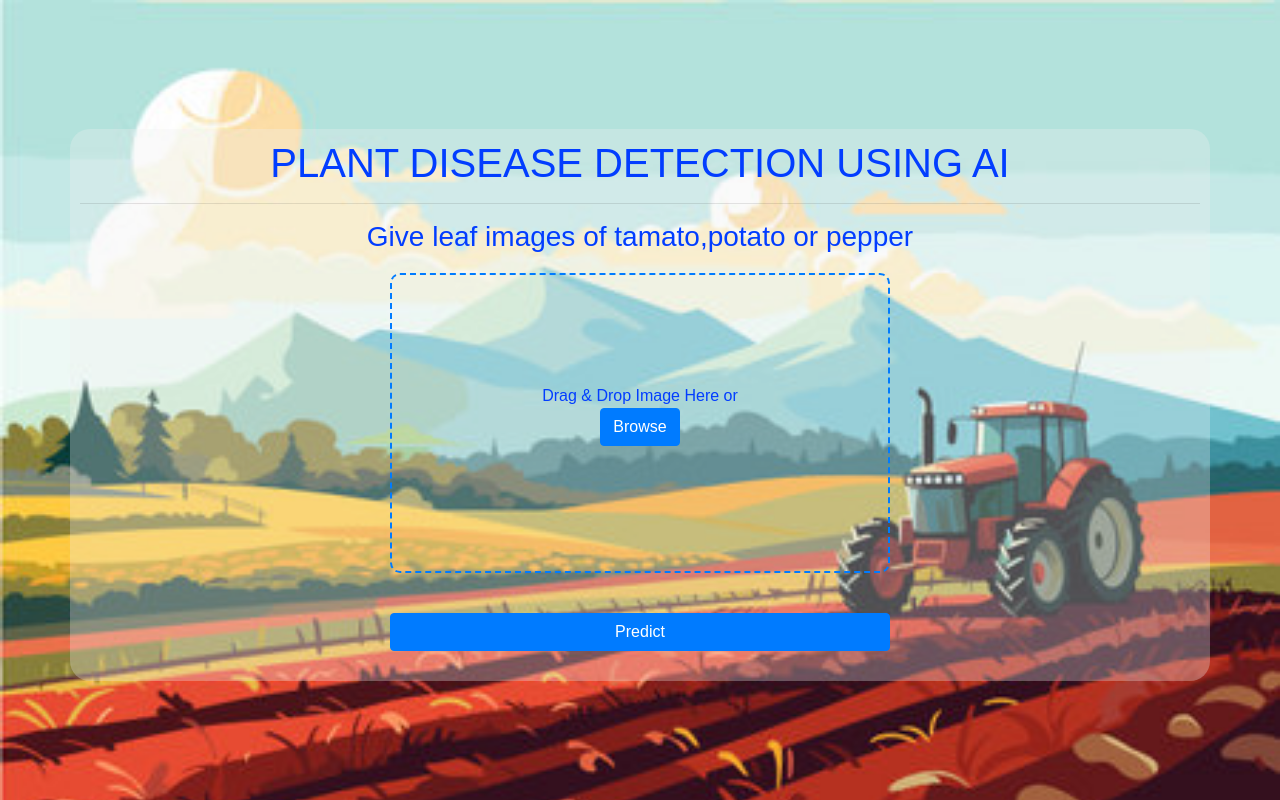
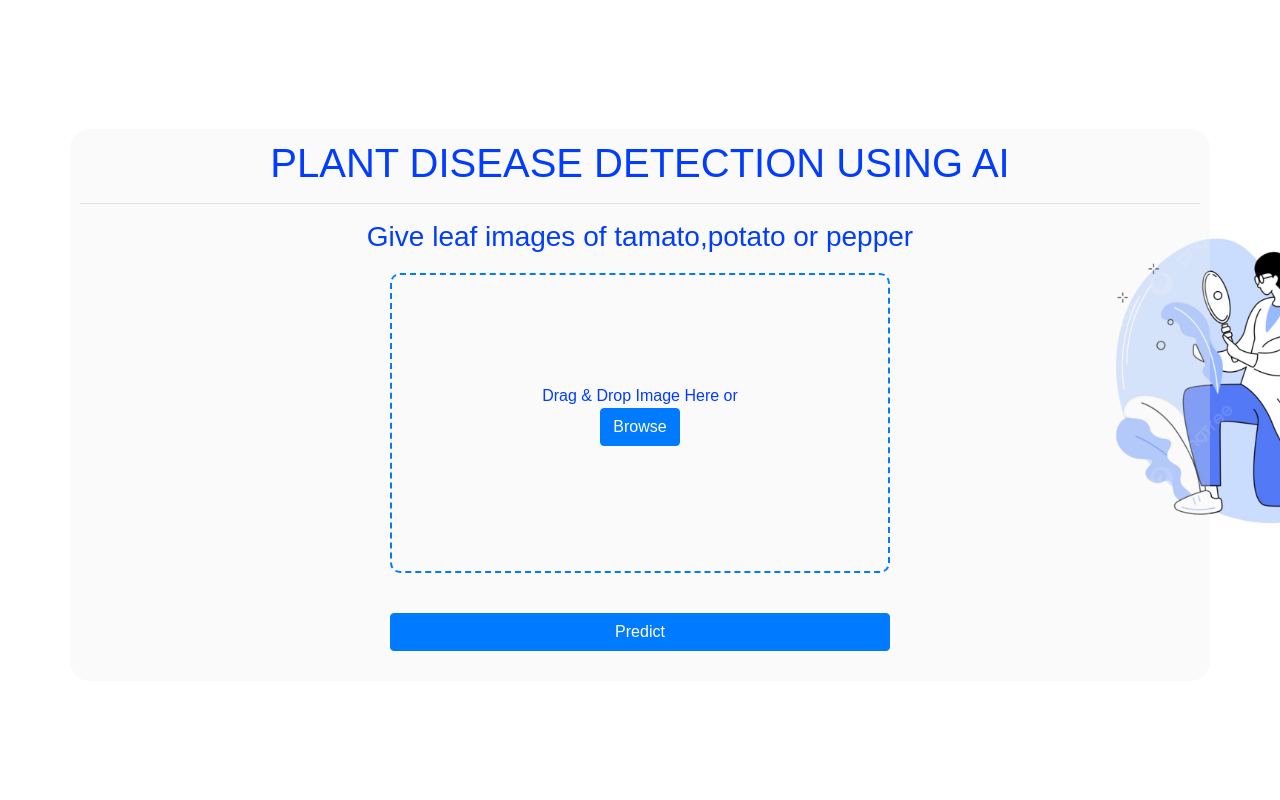
Before and after one commit to HDeeps/crop-disease-detection, a Flask app: page / in a window 1280 px wide. Run offline with Flask 3, Linux system fonts and the light colour scheme; some libraries are stand-ins or nearby versions.

Commit message:
Update index.html

```diff
--- a/templates/index.html
+++ b/templates/index.html
@@ -7,12 +7,12 @@
     <link href="https://stackpath.bootstrapcdn.com/bootstrap/4.5.2/css/bootstrap.min.css" rel="stylesheet">
     <style>
         body {
-            background-image: url("{{ url_for('static', filename='bg1.jpg') }}");
+            background-image: url("{{ url_for('static', filename='bg3.png') }}");
             background-size: cover;
             display: flex;
             justify-content: center;
             align-items: center;
-            font-family: Arial, sans-serif;
+            font-family: Bahnschrift,Arial, sans-serif;
             height: 100vh;
             text-align: center;
             color: #023DFF;
```
